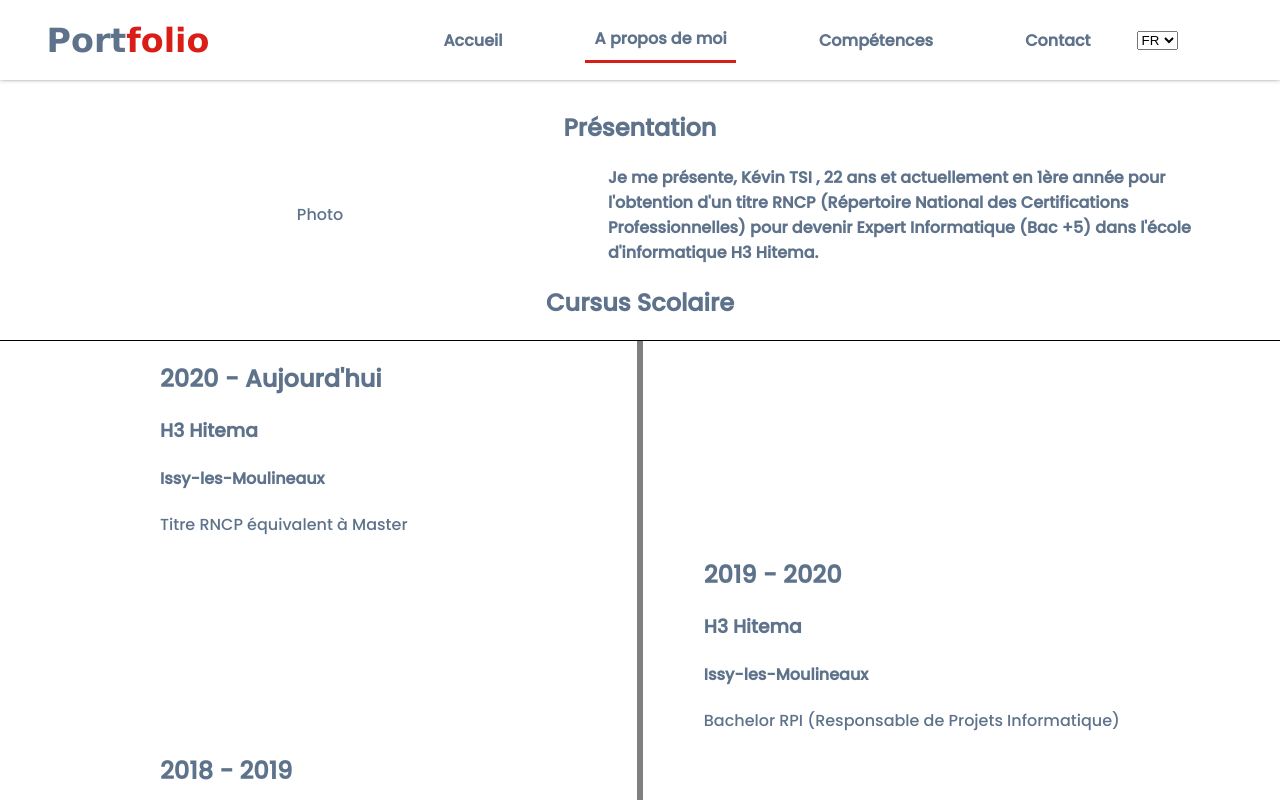
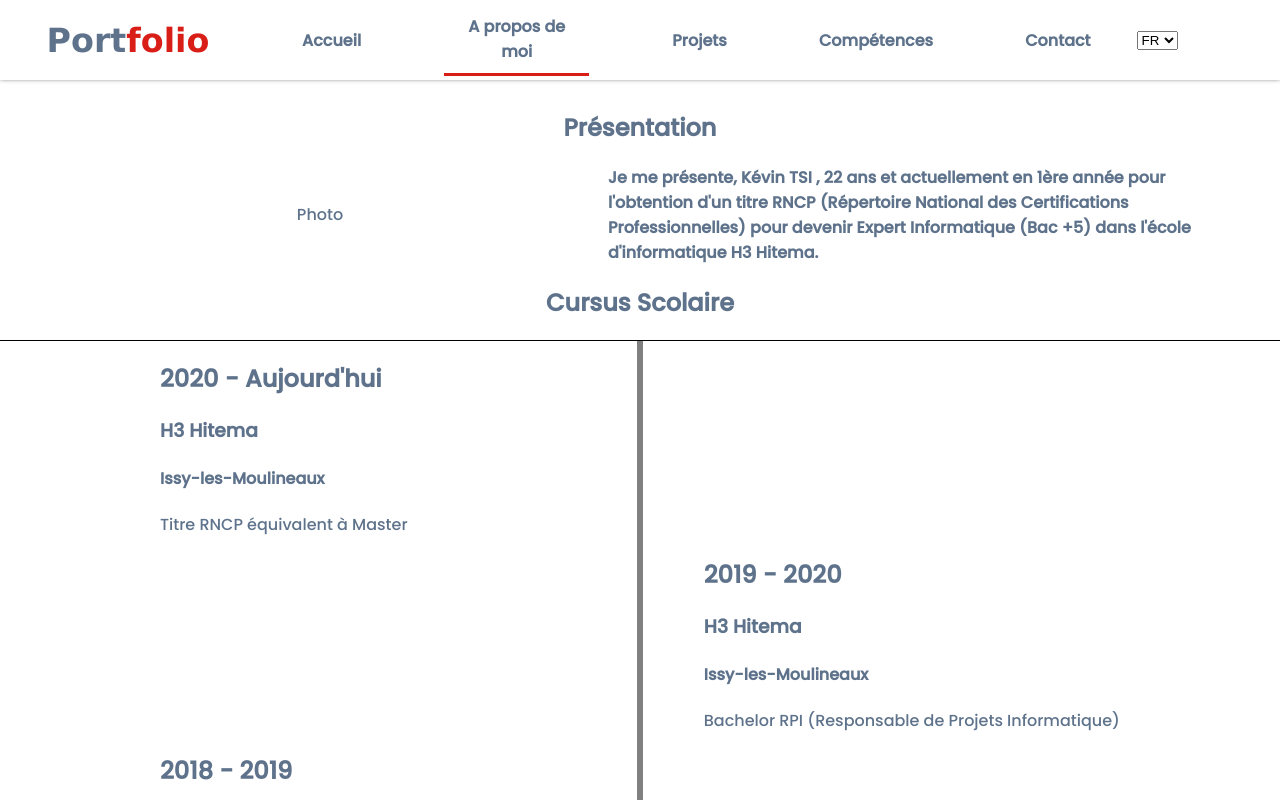
Before and after one commit to kevintsi/my-portfolio, a React (Create React App) app: page /about-me in a window 1280 px wide. Built offline with nearby package versions, Linux system fonts and the light colour scheme.

Commit message:
Ajout de projets à la barre de navigation

```diff
--- a/src/components/NavBar/NavBar.js
+++ b/src/components/NavBar/NavBar.js
@@ -10,12 +10,16 @@ const NavBar = () => {
         "FR": {
             "home": "Accueil",
             "about_me": "A propos de moi",
-            "skills": "Compétences"
+            "skills": "Compétences",
+            "projects": "Projets",
+            "contact": "Contact"
         },
         "EN": {
             "home": "Home",
             "about_me": "About me",
-            "skills": "Skills"
+            "skills": "Skills",
+            "projects": "Projects",
+            "contact": "Contact"
         }
     }
     return (
@@ -27,8 +31,9 @@ const NavBar = () => {
                 <ul>
                     <NavLink activeClassName="activeLink" to="/" exact><li>{translation[language].home}</li></NavLink>
                     <NavLink activeClassName="activeLink" to="/about-me"><li> {translation[language].about_me}</li></NavLink>
+                    <NavLink activeClassName="activeLink" to="/projects"><li>{translation[language].projects}</li></NavLink>
                     <NavLink activeClassName="activeLink" to="/skills"><li>{translation[language].skills}</li></NavLink>
-                    <NavLink activeClassName="activeLink" to="/contact"><li>Contact</li></NavLink>
+                    <NavLink activeClassName="activeLink" to="/contact"><li>{translation[language].contact}</li></NavLink>
                     <select value={language} onChange={(e) => onLanguageChange(e)}>
                         <option value="FR">FR</option>
                         <option value="EN">EN</option>
```
